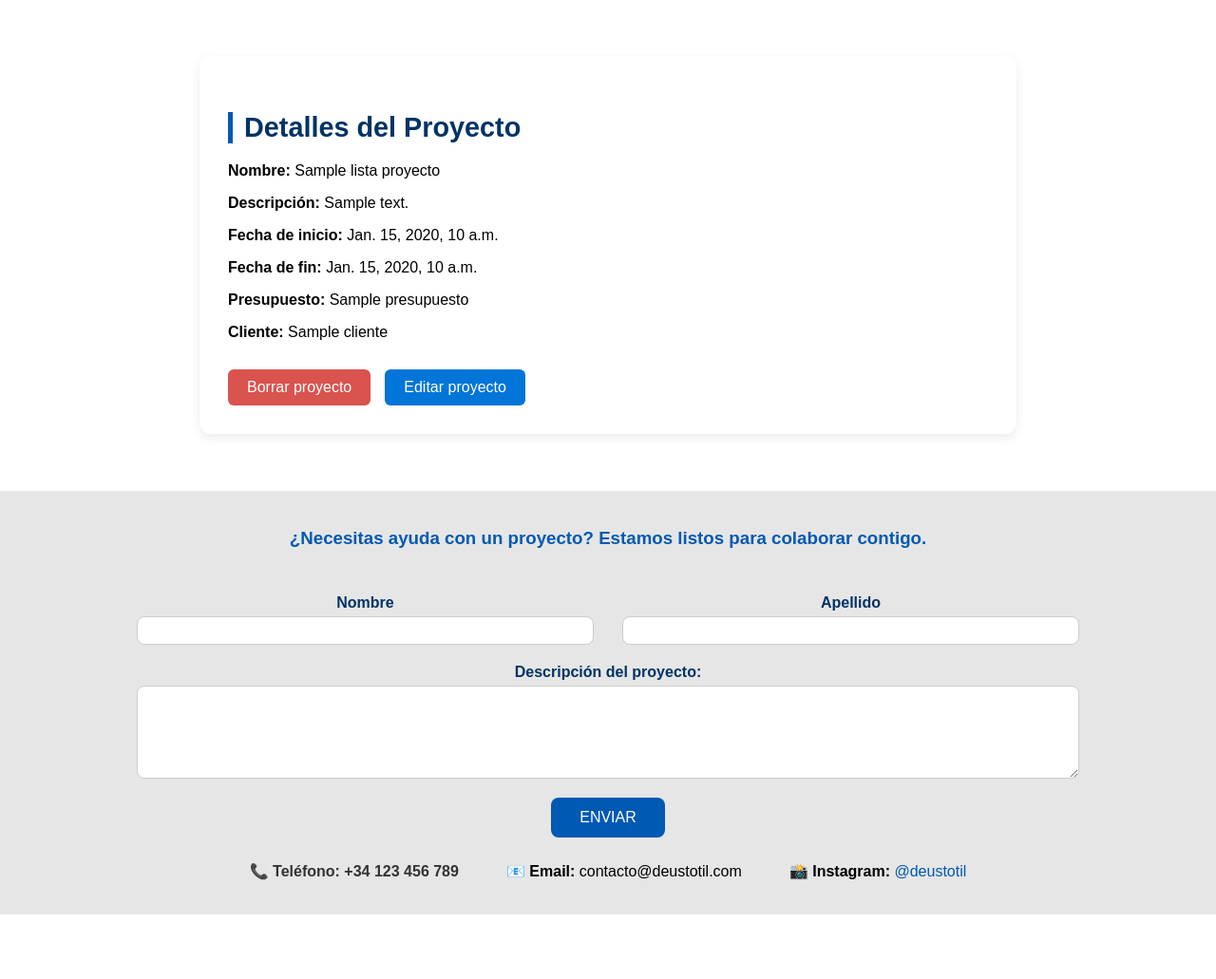
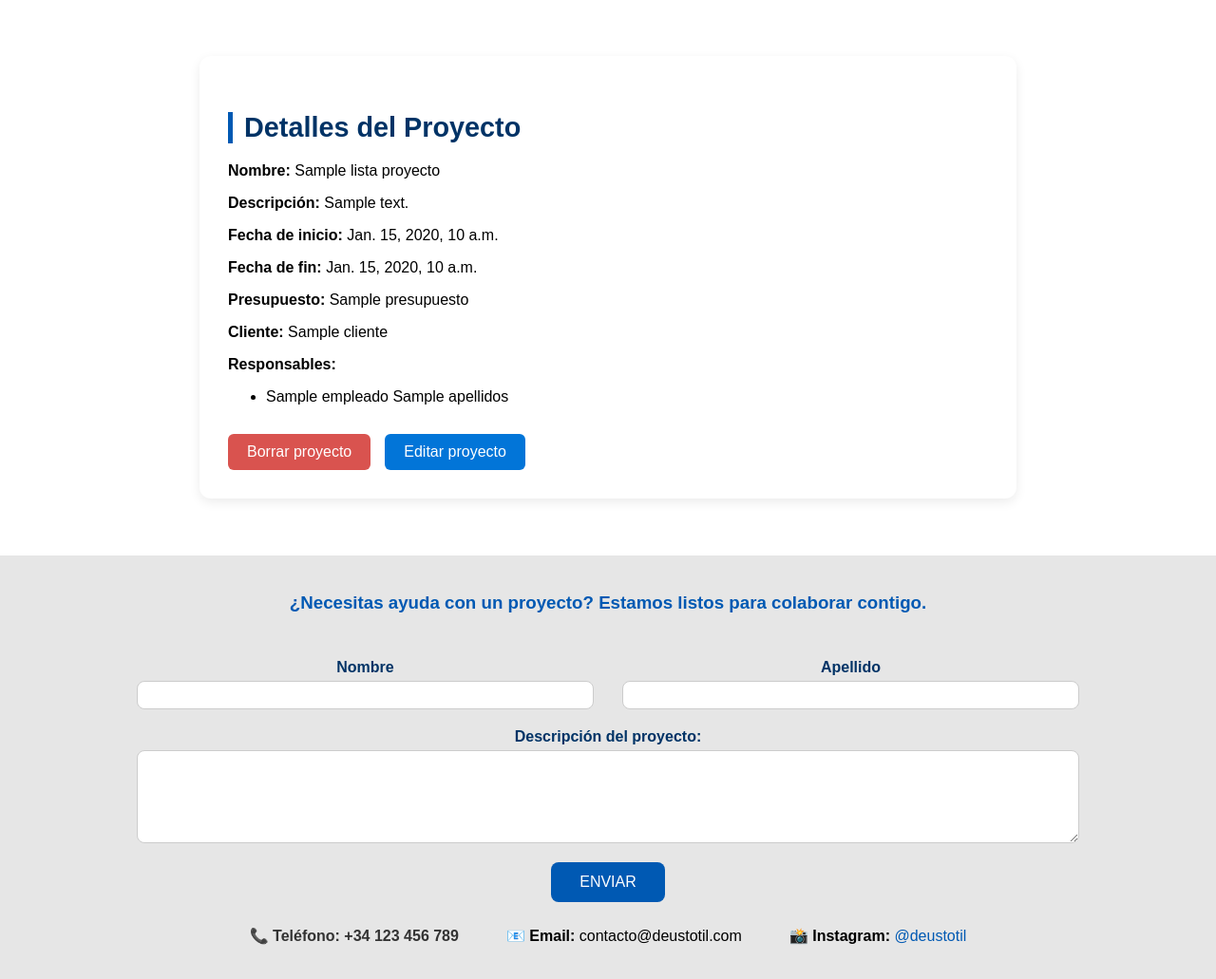
Before and after one commit to Asier888/PROYECTO-COLABORATIVO, a Django app: template appEmpresaDjango/templates/appEmpresaDjango/proyecto_detail.html in a window 1280 px wide. Shown: the part 111-1142 px from the top of the page at 95% size. Before the commit the page ends 1074 px from the top, so only its background shows below. Run offline with Django 3.2, Linux system fonts and the light colour scheme; the template is opened without the code that fills it: most values are stand-ins (such as "Sample title", 1, 10 or a date in 2020).

Commit message:
corregido error en apps.py que impedía runserver. Añadido campo responsables a Proyecto y ajustado formulario y plantilla

```diff
--- a/appEmpresaDjango/apps.py
+++ b/appEmpresaDjango/apps.py
@@ -4,4 +4,3 @@ from django.apps import AppConfig
 class AppempresadjangoConfig(AppConfig):
     default_auto_field = 'django.db.models.BigAutoField'
     name = 'appEmpresaDjango'
-a
--- a/appEmpresaDjango/models.py
+++ b/appEmpresaDjango/models.py
@@ -28,6 +28,8 @@ class Proyecto(models.Model):
     fecha_fin = models.DateField()
     presupuesto = models.DecimalField(max_digits=10, decimal_places=2)
     cliente = models.ForeignKey(Cliente, on_delete=models.CASCADE, related_name='proyectos')
+    responsables = models.ManyToManyField(Empleado, blank=True, related_name="proyectos_responsables")
+
 
     def __str__(self):
         return self.nombre
--- a/appEmpresaDjango/templates/appEmpresaDjango/cliente_detail.html
+++ b/appEmpresaDjango/templates/appEmpresaDjango/cliente_detail.html
@@ -3,7 +3,7 @@
 {% extends "base.html" %}
 {% block content %}
 <section id="contenido" class="detalle-contenedor">
-    <h1 class="titulo-detalle">{{ lista_cliente.nombre }} {{ lista_cliente.apellidos }}</h1>
+    <h1 class="titulo-detalle">{{ lista_cliente.nombre }}</h1>
 
     <p><strong>Email:</strong>
         <a href="mailto:{{ lista_cliente.email }}" class="link-lista">
--- a/appEmpresaDjango/templates/appEmpresaDjango/cliente_list.html
+++ b/appEmpresaDjango/templates/appEmpresaDjango/cliente_list.html
@@ -10,7 +10,7 @@
             {% for lista_cliente in object_list %}
             <li class="item-lista">
                 <a href="{% url 'detalles_cliente' lista_cliente.id %}" class="link-lista">
-                    {{ lista_cliente.nombre }} {{ lista_cliente.apellidos }} ({{ lista_cliente.dni }})
+                    {{ lista_cliente.nombre }}
                 </a>
             </li>
             {% empty %}
--- a/appEmpresaDjango/templates/appEmpresaDjango/proyecto_detail.html
+++ b/appEmpresaDjango/templates/appEmpresaDjango/proyecto_detail.html
@@ -11,6 +11,15 @@
     <p><strong>Fecha de fin:</strong> {{ lista_proyecto.fecha_fin }}</p>
     <p><strong>Presupuesto:</strong> {{ lista_proyecto.presupuesto }}</p>
     <p><strong>Cliente:</strong> {{ lista_proyecto.cliente }}</p>
+     <p><strong>Responsables:</strong></p>
+
+    <ul>
+        {% for empleado in lista_proyecto.responsables.all %}
+            <li>{{ empleado.nombre }} {{ empleado.apellidos }}</li>
+        {% empty %}
+            <li>No hay responsables asignados.</li>
+        {% endfor %}
+    </ul>
 
     <div class="acciones">
         <a href="{% url 'borrar_proyecto' lista_proyecto.id %}" class="boton-accion boton-borrar">Borrar proyecto</a>
--- a/appEmpresaDjango/templates/proyecto_formulario.html
+++ b/appEmpresaDjango/templates/proyecto_formulario.html
@@ -9,5 +9,5 @@
         {{ form.as_p }}
         <input type="submit" value="Guardar">
     </form>
-<section>
+</section>
 {% endblock %}
```
Also changed, not shown: appEmpresaDjango/migrations/0004_tarea_responsables.py (added), appEmpresaDjango/migrations/0005_remove_tarea_responsables_proyecto_responsables.py (added), db.sqlite3.
